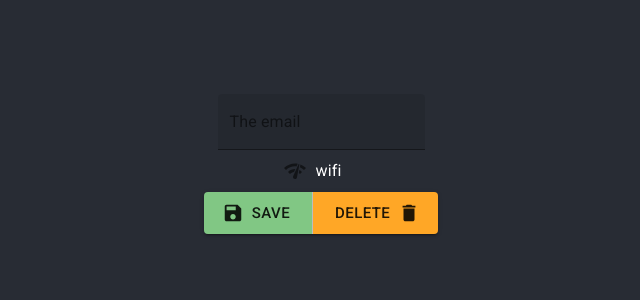
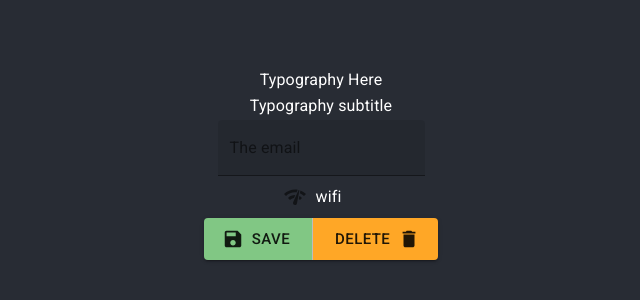
Before and after one commit to argun8394/styling_components, a React (Create React App) app: page / in a window 1280 px wide. Shown: the part 236-536 px from the top of the page, without its empty margins (319-959 px from the left). Built offline with nearby package versions, Linux system fonts and the light colour scheme.

Commit message:
create typographyComp

```diff
--- a/src/App.js
+++ b/src/App.js
@@ -5,8 +5,9 @@ import './App.css';
 import Buttons from './components/material-ui/buttons/Buttons';
 import CheckBoxComp from './components/material-ui/checkbox/CheckBoxComp';
 import TextFieldComp from './components/material-ui/text-field/TextFieldComp';
-import {ThemeProvider,createMuiTheme} from '@material-ui/core/styles';
+import {ThemeProvider, createMuiTheme} from '@material-ui/core/styles';
 import { orange, green } from '@material-ui/core/colors';
+import TypographyComp from './components/material-ui/typography/TypographyComp';
 
 const theme = createMuiTheme({ /*Tema değişikliklerini gönderdik */
   palette: {
@@ -15,6 +16,13 @@ const theme = createMuiTheme({ /*Tema değişikliklerini gönderdik */
     },
     secondary: {
       main: green[300]
+    },
+    typography: {/*Typography nin stillemesini istediğimiz şekilde yapabilirz */
+      h2: {fontSize:38,
+      padding:2},
+      subtitle1: {
+        marginBottom: 10
+      }
     }
   }
 })
@@ -28,6 +36,7 @@ function App() {
      {/* <Button>Click me</Button>
      <Button primary>Second</Button> */}
      {/*<StyledComponents/>{/*App.js kalabalık olmaması açısından yukarıdaki kullanım yerine bu kullanım tercih edilmelidir */}
+     <TypographyComp/>
      <TextFieldComp/>
      <CheckBoxComp/>
      <Buttons/>
--- /dev/null
+++ b/src/components/material-ui/typography/TypographyComp.js
@@ -0,0 +1,13 @@
+import React from 'react';
+import Typography from '@material-ui/core/Typography/Typography';
+
+const TypographyComp = ()=> {
+    return(
+        <div>
+            <Typography>Typography Here</Typography>
+            <Typography variant="subtitle1" >Typography subtitle</Typography>
+        </div>
+    );
+};
+
+export default TypographyComp;
```
